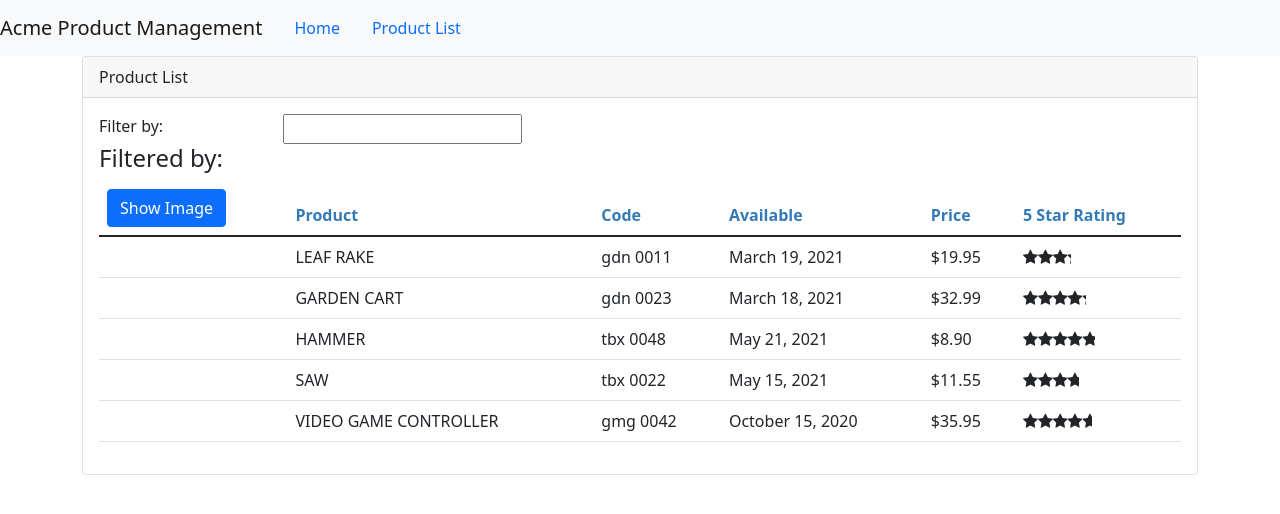
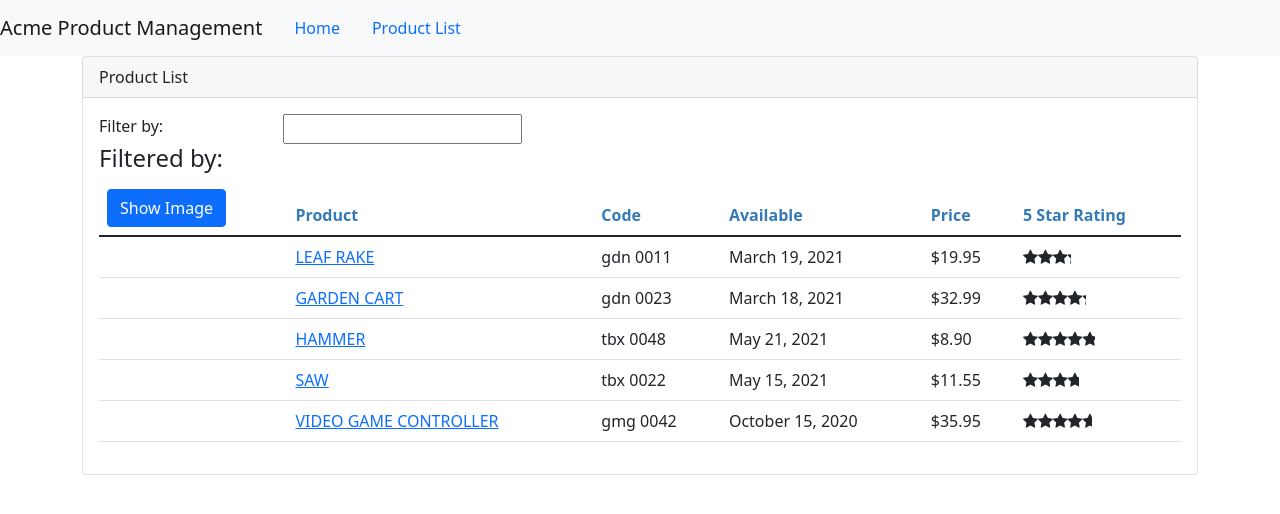
Before and after one commit to shiyun-liu/apm-new, an Angular app: page /products in a window 1280 px wide. Shown: the top 514 px of the page. Built offline with nearby package versions, Linux system fonts and the light colour scheme.

Commit message:
Add angular guards

```diff
--- a/src/app/app.module.ts
+++ b/src/app/app.module.ts
@@ -9,6 +9,7 @@
 import { ProductDetailComponent } from './products/product-detail.component';
 import { WelcomeComponent } from './home/welcome.component'
 import { RouterModule } from '@angular/router';
+import { ProductDetailGuard } from './products/product-detail.guard';
 
 @NgModule({
   declarations: [
@@ -25,7 +26,9 @@
     HttpClientModule,
     RouterModule.forRoot([
       {path: 'products', component : ProductListComponent},
-      {path: 'products/:id', component : ProductDetailComponent},
+      {path: 'products/:id',
+      canActivate : [ProductDetailGuard],
+      component : ProductDetailComponent},
       {path: 'welcome', component : WelcomeComponent},
       {path: '', redirectTo : 'welcome', pathMatch : 'full'},
       {path: '**', redirectTo: 'welcome', pathMatch : 'full'}
--- a/src/app/products/product-detail.component.html
+++ b/src/app/products/product-detail.component.html
@@ -1,5 +1,12 @@
 <div class="card">
-    <div class="card-header">
-        {{pageTitle}}
+    <div class="card-header" >
+        {{pageTitle + ': ' + product?.productName}}
     </div>
 </div>
+
+
+<div class="card-footer">
+    <button class="btn btn-outline-secondary" stype="width:80px" (click)="onBack()">
+        <i class="fa fa-chevron-left"></i>Back
+    </button>
+</div>
--- a/src/app/products/product-detail.component.ts
+++ b/src/app/products/product-detail.component.ts
@@ -1,4 +1,6 @@
 import { Component, OnInit } from '@angular/core';
+import { ActivatedRoute, Router } from '@angular/router';
+import { IProduct } from './product';
 
 @Component({
   templateUrl: './product-detail.component.html',
@@ -7,10 +9,27 @@
 export class ProductDetailComponent implements OnInit {
 
   pageTitle : string= 'Product Detail';
+  product : IProduct | undefined;
 
-  constructor() { }
+  constructor(private route: ActivatedRoute, private router : Router) { }
 
   ngOnInit(): void {
+    const id = Number(this.route.snapshot.paramMap.get('id'));
+    this.pageTitle += `: ${id}`;
+    this.product = {
+      "productId": id,
+      "productName": "Leaf Rake",
+      "productCode": "GDN-0011",
+      "releaseDate": "March 19, 2021",
+      "description": "Leaf rake with 48-inch wooden handle.",
+      "price": 19.95,
+      "starRating": 3.2,
+      "imageUrl": "assets/images/leaf_rake.png"
+    }
+  }
+
+  onBack() : void {
+    this.router.navigate(['/products']);
   }
 
 }
--- /dev/null
+++ b/src/app/products/product-detail.guard.ts
@@ -0,0 +1,25 @@
+import { Injectable } from '@angular/core';
+import { ActivatedRouteSnapshot, CanActivate, Router, RouterStateSnapshot, UrlTree } from '@angular/router';
+import { Observable } from 'rxjs';
+
+//guard is a service, should use @Injectable
+@Injectable({
+  providedIn: 'root'
+})
+export class ProductDetailGuard implements CanActivate {
+  constructor(private router : Router) {
+
+  }
+  canActivate(
+    route: ActivatedRouteSnapshot,
+    state: RouterStateSnapshot): Observable<boolean | UrlTree> | Promise<boolean | UrlTree> | boolean | UrlTree {
+      const id = Number(route.paramMap.get('id'));
+      if (isNaN(id) || id < 1) {
+        alert('Invalid product id');
+        this.router.navigate(['/products']);
+        return false;
+      }
+      return true;
+  }
+
+}
--- a/src/app/products/product-list.component.html
+++ b/src/app/products/product-list.component.html
@@ -43,7 +43,7 @@
                             [style.width.px] = 'imageWidth'
                             [style.mragin.px] = 'imageMargin'>
                         </td>
-                        <td>{{product.productName | uppercase}}</td>
+                        <td><a [routerLink]="['/products', product.productId]">{{product.productName | uppercase}}</a></td>
                         <td>{{product.productCode | lowercase | convertoSpaces : '-'}}</td>
                         <td>{{product.releaseDate}}</td>
                         <!-- | uppercase / lowercase / currency are all pipes
```
Also changed, not shown: 1 other file (tests, documents, lock files or other folders).
